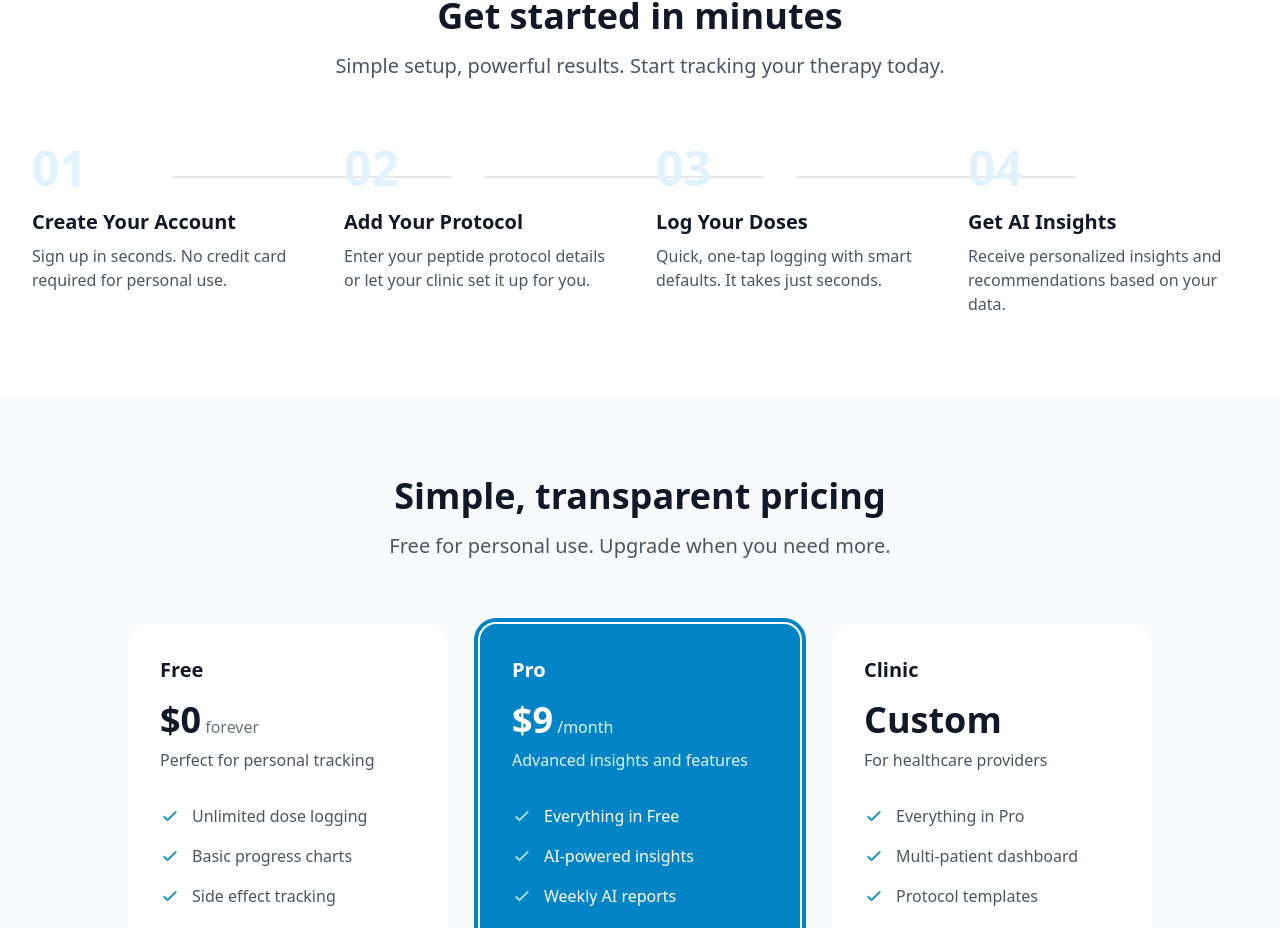
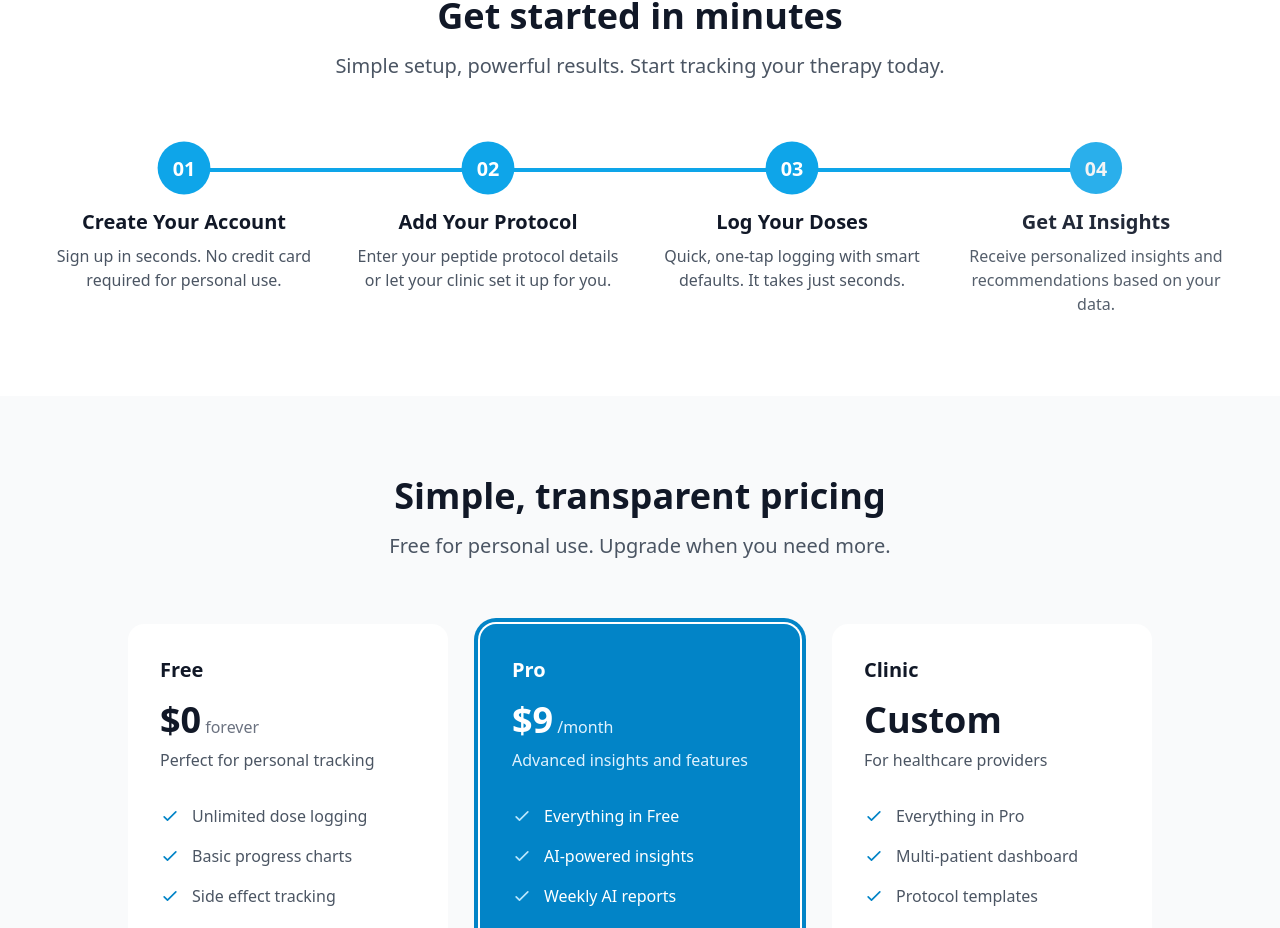
Before and after one commit to tahatopiwala/LogMyDose, a React (Vite) app in the folder web-landing/: page / in a window 1280 px wide. Shown: the part 1929-2857 px from the top of the page. Built offline with nearby package versions, Linux system fonts and the light colour scheme.

Commit message:
feat: Add animated step progression to HowItWorks section
- Fix alignment of step items and connecting bars
- Add sequential animation cycling through steps every 2s
- Redesign step numbers as circular badges with active state
- Add smooth transitions for bars filling and text color changes

```diff
--- a/web-landing/src/components/HowItWorks.tsx
+++ b/web-landing/src/components/HowItWorks.tsx
@@ -1,3 +1,5 @@
+import { useEffect, useState } from 'react'
+
 const steps = [
   {
     step: '01',
@@ -22,6 +24,15 @@ const steps = [
 ]
 
 export function HowItWorks() {
+  const [activeStep, setActiveStep] = useState(0)
+
+  useEffect(() => {
+    const interval = setInterval(() => {
+      setActiveStep((prev) => (prev + 1) % steps.length)
+    }, 2000)
+    return () => clearInterval(interval)
+  }, [])
+
   return (
     <section id="how-it-works" className="py-20 px-4 sm:px-6 lg:px-8">
       <div className="max-w-7xl mx-auto">
@@ -34,15 +45,46 @@ export function HowItWorks() {
           </p>
         </div>
 
-        <div className="grid grid-cols-1 md:grid-cols-2 lg:grid-cols-4 gap-8">
+        <div className="grid grid-cols-1 md:grid-cols-2 lg:grid-cols-4 gap-8 lg:gap-0">
           {steps.map((item, index) => (
-            <div key={item.step} className="relative">
+            <div key={item.step} className="relative flex flex-col items-center text-center lg:px-4">
+              {/* Connecting bar */}
               {index < steps.length - 1 && (
-                <div className="hidden lg:block absolute top-8 left-full w-full h-0.5 bg-gray-200 -translate-x-1/2" />
+                <div className="hidden lg:block absolute top-6 left-[calc(50%+24px)] right-[calc(-50%+24px)] h-1 bg-gray-200 rounded-full overflow-hidden">
+                  <div
+                    className={`h-full bg-primary-500 transition-all duration-700 ease-out ${
+                      activeStep > index ? 'w-full' : 'w-0'
+                    }`}
+                  />
+                </div>
               )}
-              <div className="text-5xl font-bold text-primary-100">{item.step}</div>
-              <h3 className="mt-4 text-xl font-semibold text-gray-900">{item.title}</h3>
-              <p className="mt-2 text-gray-600">{item.description}</p>
+
+              {/* Step number */}
+              <div
+                className={`relative z-10 w-12 h-12 rounded-full flex items-center justify-center text-lg font-bold transition-all duration-500 ${
+                  activeStep >= index
+                    ? 'bg-primary-500 text-white scale-110'
+                    : 'bg-gray-100 text-gray-400'
+                }`}
+              >
+                {item.step}
+              </div>
+
+              {/* Content */}
+              <h3
+                className={`mt-4 text-xl font-semibold transition-colors duration-500 ${
+                  activeStep >= index ? 'text-gray-900' : 'text-gray-400'
+                }`}
+              >
+                {item.title}
+              </h3>
+              <p
+                className={`mt-2 transition-colors duration-500 ${
+                  activeStep >= index ? 'text-gray-600' : 'text-gray-400'
+                }`}
+              >
+                {item.description}
+              </p>
             </div>
           ))}
         </div>
```
